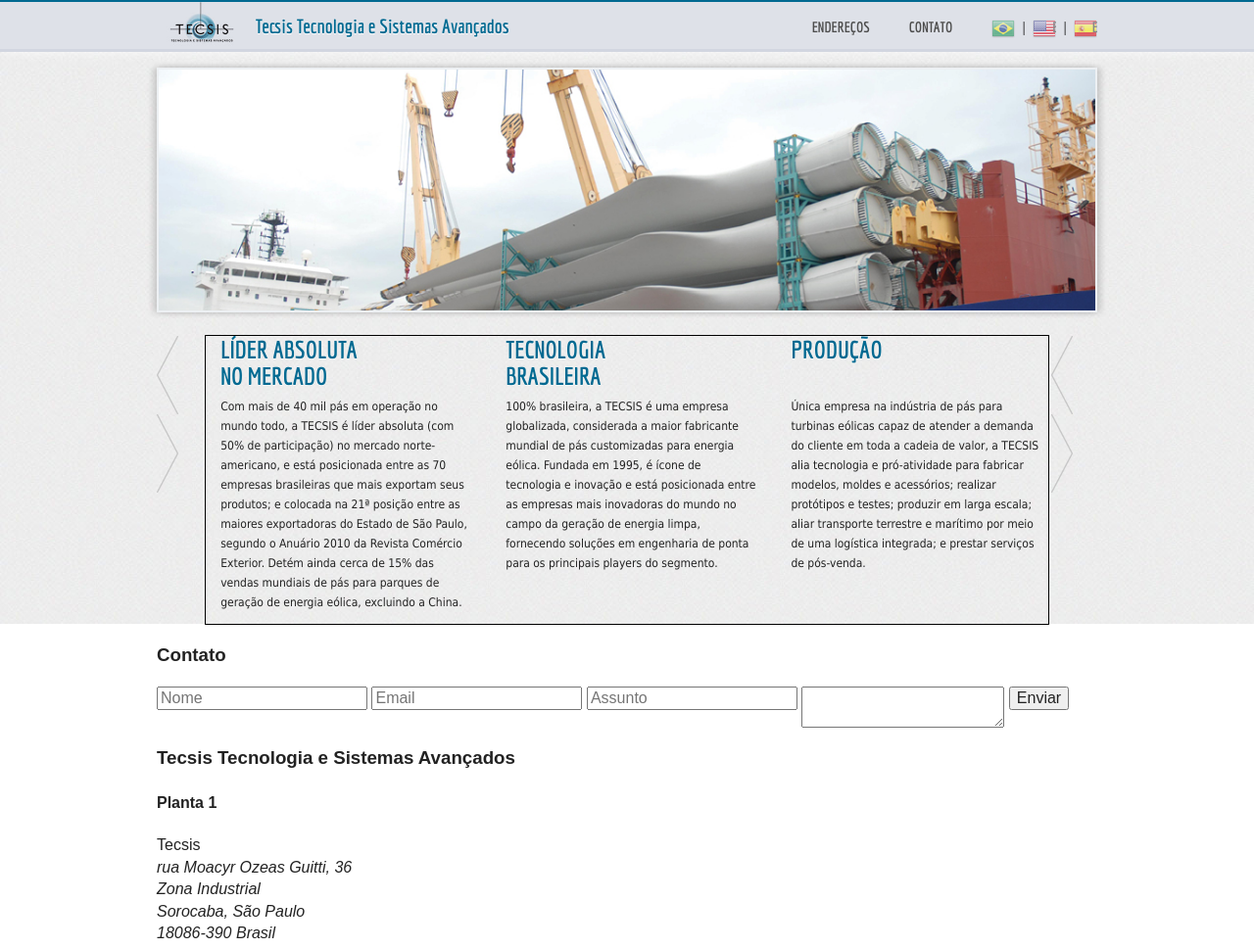
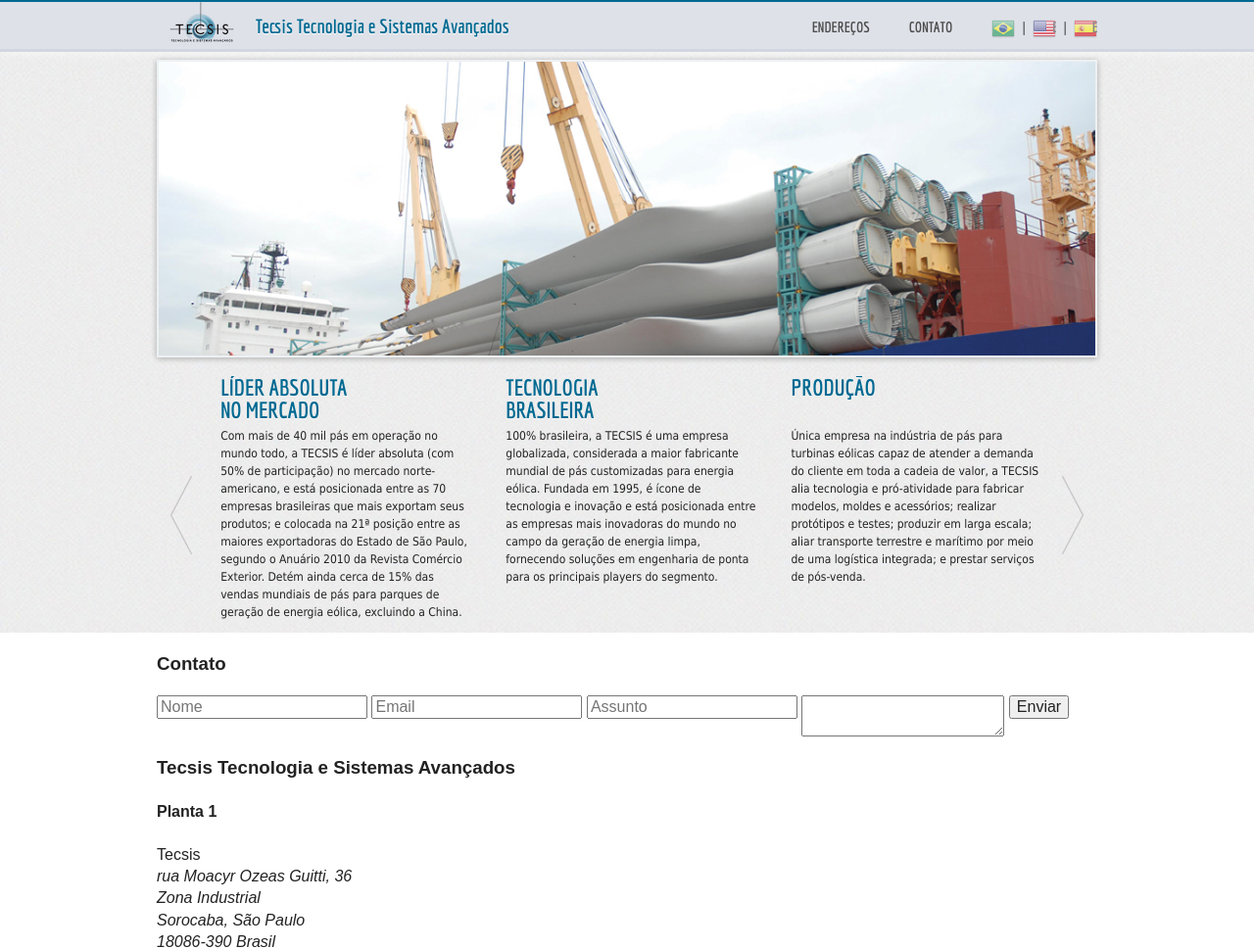
Before and after one commit to thiagoaslima/tecsis-mini, a PHP site: the page made by index.php in a window 1280 px wide. Shown: the top 969 px of the page at 98% size. Run offline with PHP 8.4, Linux system fonts and the light colour scheme; some libraries are stand-ins or nearby versions.

Commit message:
some modifications asked

```diff
--- a/css/main2.css
+++ b/css/main2.css
@@ -189,7 +189,7 @@
 /* line 187, ../scss/main2.scss */
 #main {
   background-image: url(/i/billie_holiday.jpg);
-  padding-top: 1em;
+  padding-top: 0.5em;
 }
 
 /* line 192, ../scss/main2.scss */
@@ -197,37 +197,36 @@
   position: relative;
   z-index: 1;
   width: 60em;
-  height: 15.625em;
-  margin: 0 auto 1.5em;
+  height: 19em;
+  margin: 0 auto 1.2em;
   border: 2px solid #edf0f3;
 }
 /* line 200, ../scss/main2.scss */
 #fotos img {
   max-width: 100%;
   position: relative;
-  top: -2.5em;
 }
 
-/* line 207, ../scss/main2.scss */
+/* line 206, ../scss/main2.scss */
 #fotos {
-  -webkit-box-shadow: 4px 0 6px rgba(0, 0, 0, 0.15), -4px 0 6px rgba(0, 0, 0, 0.15);
-  box-shadow: 4px 0 6px rgba(0, 0, 0, 0.15), -4px 0 6px rgba(0, 0, 0, 0.15);
+  -webkit-box-shadow: 1px 1px 6px rgba(0, 0, 0, 0.15), -1px 1px 6px rgba(0, 0, 0, 0.15);
+  box-shadow: 1px 1px 6px rgba(0, 0, 0, 0.15), -1px 1px 6px rgba(0, 0, 0, 0.15);
 }
 
-/* line 212, ../scss/main2.scss */
+/* line 211, ../scss/main2.scss */
 .langs {
   margin-right: 0;
 }
-/* line 215, ../scss/main2.scss */
+/* line 214, ../scss/main2.scss */
 .langs span, .langs a {
   float: left;
   display: block;
 }
-/* line 220, ../scss/main2.scss */
+/* line 219, ../scss/main2.scss */
 .langs span {
   margin: 0 0.5em;
 }
-/* line 224, ../scss/main2.scss */
+/* line 223, ../scss/main2.scss */
 .langs a {
   width: 1.6em;
   height: 1.6em;
@@ -240,26 +239,26 @@
   filter: progid:DXImageTransform.Microsoft.Alpha(Opacity=60);
   opacity: 0.60;
 }
-/* line 236, ../scss/main2.scss */
+/* line 235, ../scss/main2.scss */
 .langs a:hover {
   -ms-filter: "progid:DXImageTransform.Microsoft.Alpha(Opacity=100)";
   filter: progid:DXImageTransform.Microsoft.Alpha(Opacity=100);
   opacity: 1;
 }
-/* line 242, ../scss/main2.scss */
+/* line 241, ../scss/main2.scss */
 .langs a[href="/pt/"] {
   background-image: url(/i/br.png);
 }
-/* line 246, ../scss/main2.scss */
+/* line 245, ../scss/main2.scss */
 .langs a[href="/en/"] {
   background-image: url(/i/us.png);
 }
-/* line 250, ../scss/main2.scss */
+/* line 249, ../scss/main2.scss */
 .langs a[href="/es/"] {
   background-image: url(/i/es.png);
 }
 
-/* line 256, ../scss/main2.scss */
+/* line 255, ../scss/main2.scss */
 .mask {
   position: relative;
   overflow: hidden;
@@ -267,16 +266,16 @@
   max-height: 100%;
   white-space: nowrap;
 }
-/* line 263, ../scss/main2.scss */
+/* line 262, ../scss/main2.scss */
 .mask > img {
   display: inline;
 }
-/* line 267, ../scss/main2.scss */
+/* line 266, ../scss/main2.scss */
 .mask .frase * {
   white-space: normal;
 }
 
-/* line 272, ../scss/main2.scss */
+/* line 271, ../scss/main2.scss */
 .button {
   position: absolute;
   top: 0;
@@ -286,28 +285,47 @@
 }
 
 /* line 278, ../scss/main2.scss */
-.spr-left {
-  left: 0;
+button.spr {
+  position: absolute;
+  height: 100%;
+  width: 3.125em;
+  top: 0;
+  bottom: 0;
+  border: 0;
 }
 
-/* line 281, ../scss/main2.scss */
-.spr-right {
-  right: 0;
-}
-
-/* line 284, ../scss/main2.scss */
-.spr-sprite, .spr-left, .spr-right {
-  background: url("/i/spr-se43f668416.png") no-repeat;
+/* line 285, ../scss/main2.scss */
+.spr {
+  background: url("/i/btn.png") no-repeat;
 }
 
 /* line 288, ../scss/main2.scss */
+.spr-left {
+  left: 0;
+  background-position: 0 -5px;
+}
+/* line 292, ../scss/main2.scss */
+.spr-left:hover {
+  background-position: -70px -5px;
+}
+
+/* line 296, ../scss/main2.scss */
+.spr-right {
+  right: 0;
+  background-position: -210px -5px;
+}
+/* line 300, ../scss/main2.scss */
+.spr-right:hover {
+  background-position: -140px -5px;
+}
+
+/* line 305, ../scss/main2.scss */
 #frases {
   width: 53.75em;
   margin: 0 auto;
-  outline: 1px solid black;
 }
 
-/* line 294, ../scss/main2.scss */
+/* line 310, ../scss/main2.scss */
 .frase {
   width: 33.33333%;
   padding: 0 0.95em;
@@ -316,26 +334,26 @@
   *display: inline;
   *zoom: 1;
 }
-/* line 302, ../scss/main2.scss */
+/* line 318, ../scss/main2.scss */
 .frase h2 {
   font-family: "Economica",Tahoma,Verdana,Segoe,sans-serif;
   font-style: normal;
   font-weight: 700;
   color: #006991;
   text-shadow: 0 1px 0 #f7f7f7;
-  font-size: 1.5625em;
-  line-height: 1.08em;
+  font-size: 1.45em;
+  line-height: 1em;
   text-transform: uppercase;
-  height: 50px;
+  height: 40px;
   margin: 0;
 }
-/* line 315, ../scss/main2.scss */
+/* line 331, ../scss/main2.scss */
 .frase p {
   font-family: Tahoma,Verdana,Segoe,sans-serif;
   font-size: .75em;
   font-style: normal;
   font-weight: normal;
-  line-height: 1.66667em;
+  line-height: 1.5em;
 }
 
 /* ==========================================================================
@@ -344,7 +362,7 @@
 /*
  * Image replacement
  */
-/* line 345, ../scss/main2.scss */
+/* line 360, ../scss/main2.scss */
 .ir {
   background-color: transparent;
   border: 0;
@@ -353,7 +371,7 @@
   *text-indent: -9999px;
 }
 
-/* line 353, ../scss/main2.scss */
+/* line 368, ../scss/main2.scss */
 .ir:before {
   content: "";
   display: block;
@@ -364,7 +382,7 @@
 /*
  * Hide from both screenreaders and browsers: h5bp.com/u
  */
-/* line 364, ../scss/main2.scss */
+/* line 379, ../scss/main2.scss */
 .hidden {
   display: none !important;
   visibility: hidden;
@@ -373,7 +391,7 @@
 /*
  * Hide only visually, but have it available for screenreaders: h5bp.com/v
  */
-/* line 373, ../scss/main2.scss */
+/* line 388, ../scss/main2.scss */
 .visuallyhidden {
   border: 0;
   clip: rect(0 0 0 0);
@@ -389,7 +407,7 @@
  * Extends the .visuallyhidden class to allow the element to be focusable
  * when navigated to via the keyboard: h5bp.com/p
  */
-/* line 390, ../scss/main2.scss */
+/* line 405, ../scss/main2.scss */
 .visuallyhidden.focusable:active,
 .visuallyhidden.focusable:focus {
   clip: auto;
@@ -403,7 +421,7 @@
 /*
  * Hide visually and from screenreaders, but maintain layout
  */
-/* line 403, ../scss/main2.scss */
+/* line 418, ../scss/main2.scss */
 .invisible {
   visibility: hidden;
 }
@@ -419,7 +437,7 @@
  * 2. The use of `table` rather than `block` is only necessary if using
  *    `:before` to contain the top-margins of child elements.
  */
-/* line 420, ../scss/main2.scss */
+/* line 435, ../scss/main2.scss */
 .clearfix:before, header:before, header ul:before,
 .clearfix:after,
 header:after,
@@ -430,7 +448,7 @@
   /* 2 */
 }
 
-/* line 425, ../scss/main2.scss */
+/* line 440, ../scss/main2.scss */
 .clearfix:after, header:after, header ul:after {
   clear: both;
 }
@@ -439,7 +457,7 @@
  * For IE 6/7 only
  * Include this rule to trigger hasLayout and contain floats.
  */
-/* line 434, ../scss/main2.scss */
+/* line 449, ../scss/main2.scss */
 .clearfix, header, header ul {
   *zoom: 1;
 }
@@ -460,7 +478,7 @@
    Inlined to avoid required HTTP connection: h5bp.com/r
    ========================================================================== */
 @media print {
-  /* line 461, ../scss/main2.scss */
+  /* line 476, ../scss/main2.scss */
   * {
     background: transparent !important;
     color: #000 !important;
@@ -469,18 +487,18 @@
     text-shadow: none !important;
   }
 
-  /* line 469, ../scss/main2.scss */
+  /* line 484, ../scss/main2.scss */
   a,
   a:visited {
     text-decoration: underline;
   }
 
-  /* line 473, ../scss/main2.scss */
+  /* line 488, ../scss/main2.scss */
   a[href]:after {
     content: " (" attr(href) ")";
   }
 
-  /* line 477, ../scss/main2.scss */
+  /* line 492, ../scss/main2.scss */
   abbr[title]:after {
     content: " (" attr(title) ")";
   }
@@ -488,33 +506,33 @@
   /*
    * Don't show links for images, or javascript/internal links
    */
-  /* line 487, ../scss/main2.scss */
+  /* line 502, ../scss/main2.scss */
   .ir a:after,
   a[href^="javascript:"]:after,
   a[href^="#"]:after {
     content: "";
   }
 
-  /* line 492, ../scss/main2.scss */
+  /* line 507, ../scss/main2.scss */
   pre,
   blockquote {
     border: 1px solid #999;
     page-break-inside: avoid;
   }
 
-  /* line 497, ../scss/main2.scss */
+  /* line 512, ../scss/main2.scss */
   thead {
     display: table-header-group;
     /* h5bp.com/t */
   }
 
-  /* line 502, ../scss/main2.scss */
+  /* line 517, ../scss/main2.scss */
   tr,
   img {
     page-break-inside: avoid;
   }
 
-  /* line 506, ../scss/main2.scss */
+  /* line 521, ../scss/main2.scss */
   img {
     max-width: 100% !important;
   }
@@ -523,7 +541,7 @@
     margin: 0.5cm;
 }
 
-  /* line 516, ../scss/main2.scss */
+  /* line 531, ../scss/main2.scss */
   p,
   h2,
   h3 {
@@ -531,7 +549,7 @@
     widows: 3;
   }
 
-  /* line 522, ../scss/main2.scss */
+  /* line 537, ../scss/main2.scss */
   h2,
   h3 {
     page-break-after: avoid;
--- a/pt.html
+++ b/pt.html
@@ -1,6 +1,7 @@
             <div class="wrapper">
 
-                <a href="#" class="spr-left button" data-direction="left"></a>
+                <button class="spr spr-left" data-direction="left"></button>
+                <button class="spr spr-right" data-direction="right"></button>
 
                 <div id="frases" class="carrossel" data-speed="500" data-limit="3">
                     <div class="mask">
@@ -38,8 +39,6 @@
                 </div>
 
                 </div>
-
-                <a href="#" class="spr-right button" data-direction="right"></a>
 
             </div>
         </div>
--- a/scss/main2.scss
+++ b/scss/main2.scss
@@ -186,27 +186,26 @@
 
 #main{
     background-image: url(/i/billie_holiday.jpg);
-    padding-top: 1em;
+    padding-top: 0.5em;
 }
 
 #fotos{
     position: relative;
     z-index: 1;
     width: 960/16 * 1em;
-    height: 250/16 * 1em;
-    margin: 0 auto 1.5em;
+    height: 304/16 * 1em;
+    margin: 0 auto 1.2em;
     border: 2px solid rgb(237, 240, 243);
 
     img {
         max-width: 100%;
         position: relative;
-        top: -2.5em;
     }
 }
 
 #fotos{
-    -webkit-box-shadow: 4px 0 6px rgba(0, 0, 0, 0.15),-4px 0 6px rgba(0, 0, 0, 0.15);
-    box-shadow: 4px 0 6px rgba(0, 0, 0, 0.15),-4px 0 6px rgba(0, 0, 0, 0.15);
+    -webkit-box-shadow: 1px 1px 6px rgba(0, 0, 0, 0.15), -1px 1px 6px rgba(0, 0, 0, 0.15);
+    box-shadow: 1px 1px 6px rgba(0, 0, 0, 0.15), -1px 1px 6px rgba(0, 0, 0, 0.15);
 }
 
 .langs {
@@ -275,20 +274,37 @@
     height: 100%;
     width: 47/16 * 1em;
 }
+
+button.spr{
+    position: absolute;
+    height: 100%;
+    width: 50/16 * 1em;
+    top: 0; bottom: 0;
+    border: 0;
+}
+.spr {
+    background: url('/i/btn.png') no-repeat;
+}
 .spr-left {
     left: 0;
+    background-position: 0 -5px;
+
+    &:hover{
+        background-position: -70px -5px;
+    }
 }
 .spr-right {
     right: 0;
-}
-.spr-sprite, .spr-left, .spr-right {
-    background: url('/i/spr-se43f668416.png') no-repeat;
+    background-position: -210px -5px;
+
+    &:hover{
+        background-position: -140px -5px;
+    }
 }
 
 #frases {
     width: 860/16 * 1em;
     margin: 0 auto;
-    outline: 1px solid black;
 }
 
 .frase{
@@ -305,10 +321,10 @@
         font-weight: 700;
         color: rgb(0, 105, 145);
         text-shadow: 0 1px 0 rgb(247, 247, 247);
-        font-size: 1.5625em;
-        line-height: 1.08em;
+        font-size: 1.45em;
+        line-height: 1em;
         text-transform: uppercase;
-        height: 50px;
+        height: 40px;
         margin: 0;
     }
 
@@ -317,10 +333,9 @@
         font-size: .75em;
         font-style: normal;
         font-weight: normal;
-        line-height: 1.66667em;
+        line-height: 18/12 * 1em;
     }
 }
-
 
 
 
```
Also changed, not shown: css/fontello-ie7-codes.css (added, +11 -0 lines), css/fontello-ie7.css (added, +21 -0 lines), css/fontello.css (added, +51 -0 lines), css/font/fontello.ttf (added), css/font/fontello.woff (added), i/btn.png (added), scss/main2.css (added), 6 other files.
